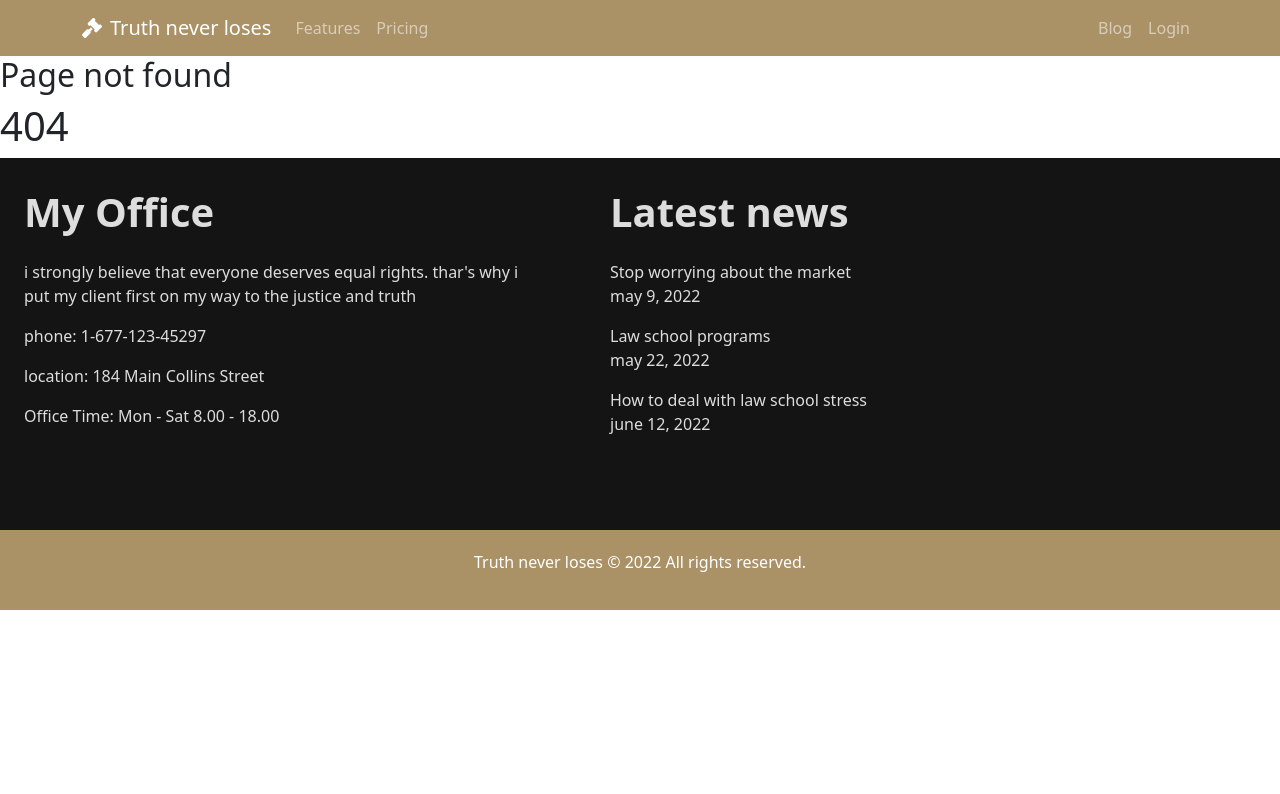
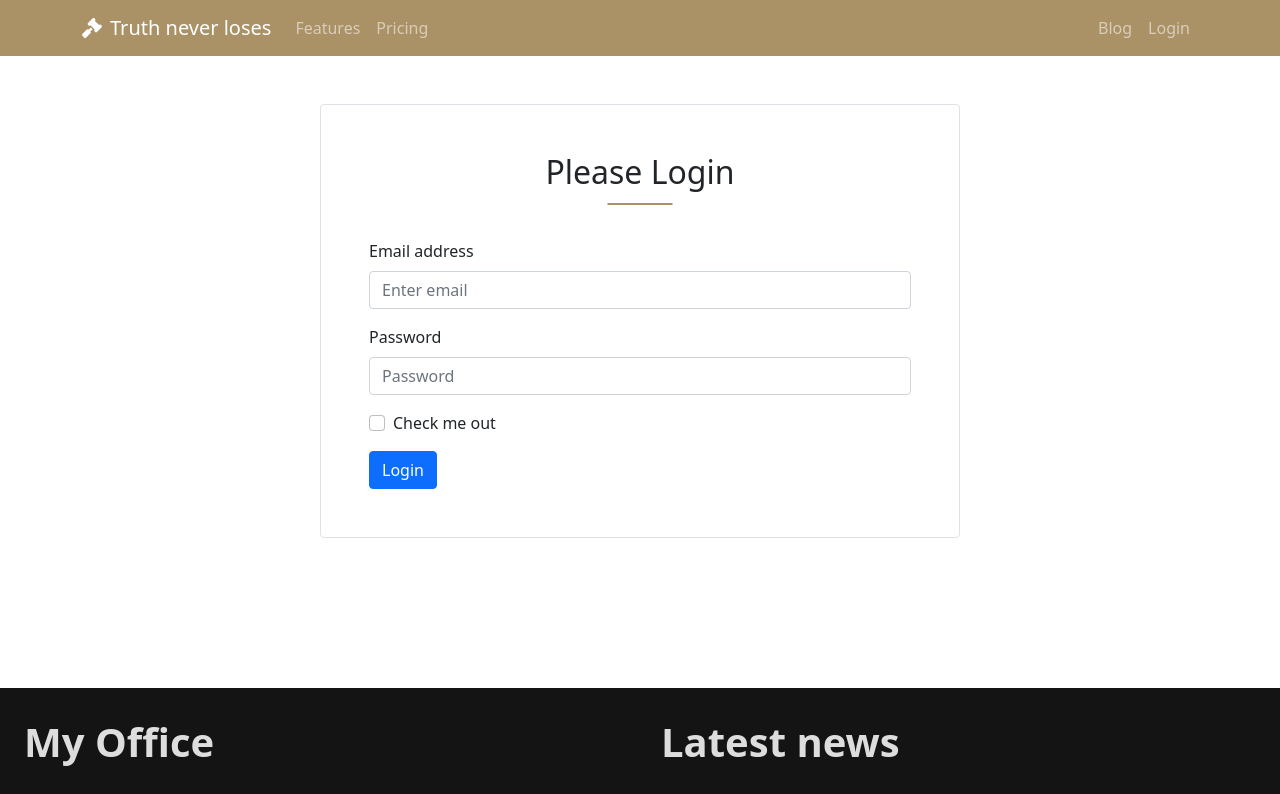
Before and after one commit to Safiul-Azam/truth-never-loses-client, a React (Create React App) app: page /login in a window 1280 px wide. Shown: the top 794 px of the page. Built offline with nearby package versions, Linux system fonts and the light colour scheme.

Commit message:
added login form and get input value by useRef()

```diff
--- a/package.json
+++ b/package.json
@@ -14,6 +14,7 @@
     "react": "^18.0.0",
     "react-bootstrap": "^2.2.3",
     "react-dom": "^18.0.0",
+    "react-firebase-hooks": "^5.0.3",
     "react-router-dom": "^6.3.0",
     "react-scripts": "5.0.1",
     "web-vitals": "^2.1.4"
--- a/src/App.js
+++ b/src/App.js
@@ -1,10 +1,12 @@
-import logo from './logo.svg';
 import './App.css';
 import { Route, Routes } from 'react-router-dom';
 import Home from './Pages/Home/Home/Home';
 import Header from './Pages/Shared/Header/Header';
 import NoFound from './Pages/Shared/NoFound/NoFound';
 import Footer from './Pages/Shared/Footer/Footer';
+import CheckOut from './Pages/CheckOut/CheckOut';
+import RequireAuth from './Pages/Login/RequireAuth/RequireAuth';
+import Login from './Pages/Login/Login/Login';
 
 function App() {
   return (
@@ -13,6 +15,12 @@ function App() {
       <Routes>
         <Route path='/' element={<Home></Home>}></Route>
         <Route path='/home' element={<Home></Home>}></Route>
+        <Route path='/login' element={<Login></Login>}></Route>
+        <Route path='/checkout' element={
+          <RequireAuth>
+            <CheckOut></CheckOut>
+          </RequireAuth>
+        }></Route>
         <Route path='*'element={<NoFound></NoFound>}></Route>
       </Routes>
       <Footer></Footer>
--- a/src/Pages/Home/Home/Service/Service.js
+++ b/src/Pages/Home/Home/Service/Service.js
@@ -1,9 +1,14 @@
 import React from 'react';
 import { Card } from 'react-bootstrap';
+import { useNavigate } from 'react-router-dom';
 import './Service.css'
 
 const Service = ({ service }) => {
-    const { name, img, description, price } = service
+    const { name, img, description, price,id } = service
+    const navigate = useNavigate()
+    const navigateToCheckOutPage = ()=>{
+        navigate('/checkout/'+ id)
+    }
     return (
         <Card className='me-4 border rounded my-5'>
              <Card>
@@ -18,7 +23,7 @@ const Service = ({ service }) => {
                 </Card.Text>
             </Card.Body>
             <Card>
-                <button className='services-btn btn'>GET SERVICE</button>
+                <button onClick={navigateToCheckOutPage} className='services-btn btn'>GET SERVICE</button>
             </Card>
         </Card>
     );
--- a/src/Pages/Home/Services/Services.js
+++ b/src/Pages/Home/Services/Services.js
@@ -9,8 +9,8 @@ import Service from '../Home/Service/Service';
 
 const services = [
     { id: 1, name: 'Personal and commercial', price: 960, description: 'I handle the tough charge negotiation with police and brings innovate thinking to defending My clients in Court. My record is outstanding. I will stand shoulder to shoulder with you from the beginning to the end of your matter.', img: services1 },
-    { id: 1, name: 'Immigration', price: 750, description: 'An immigration lawyer helps you with all the gritty processes that come with immigration, making the entire experience more convenient and hassle-free.', img: services2 },
-    { id: 1, name: 'Criminal', price: 570, description: 'Life as a criminal defense lawyer is tough; there are a lot of highs and lows, but it’s completely worth it in the end. Here is what it’s like to be a criminal defense lawyer.', img: services3 },
+    { id: 2, name: 'Immigration', price: 750, description: 'An immigration lawyer helps you with all the gritty processes that come with immigration, making the entire experience more convenient and hassle-free.', img: services2 },
+    { id: 3, name: 'Criminal', price: 570, description: 'Life as a criminal defense lawyer is tough; there are a lot of highs and lows, but it’s completely worth it in the end. Here is what it’s like to be a criminal defense lawyer.', img: services3 },
 ]
 
 const Services = () => {
--- a/src/Pages/Login/Login/Login.js
+++ b/src/Pages/Login/Login/Login.js
@@ -1,9 +1,36 @@
-import React from 'react';
+import React, {useRef} from 'react';
+import { Button, Form } from 'react-bootstrap';
 
 const Login = () => {
+    const emailRef = useRef('')
+    const passwordRef = useRef('')
+
+    const handleSubmit = e => {
+        e.preventDefault()
+        const email = emailRef.current.value
+        const password = passwordRef.current.value
+        console.log(email, password)
+    }
     return (
-        <div>
-            <h3>this is login page</h3>
+        <div className='w-50 mx-auto mt-5 border rounded p-5'>
+            <h2 className='text-center line mb-5'>Please Login</h2>
+            <Form onSubmit={handleSubmit}>
+                <Form.Group className="mb-3" controlId="formBasicEmail">
+                    <Form.Label>Email address</Form.Label>
+                    <Form.Control ref={emailRef} type="email" placeholder="Enter email" />
+                </Form.Group>
+
+                <Form.Group className="mb-3" controlId="formBasicPassword">
+                    <Form.Label>Password</Form.Label>
+                    <Form.Control ref={passwordRef} type="password" placeholder="Password" />
+                </Form.Group>
+                <Form.Group className="mb-3" controlId="formBasicCheckbox">
+                    <Form.Check type="checkbox" label="Check me out" />
+                </Form.Group>
+                <Button variant="primary" type="submit">
+                    Login
+                </Button>
+            </Form>
         </div>
     );
 };
--- /dev/null
+++ b/src/Pages/Login/RequireAuth/RequireAuth.js
@@ -0,0 +1,11 @@
+import React from 'react';
+import { Navigate, useLocation } from 'react-router-dom';
+import { useAuthState } from 'react-firebase-hooks/auth';
+const RequireAuth = ({children}) => {
+
+    const location = useLocation()
+
+    return children
+};
+
+export default RequireAuth;
--- a/src/Pages/Shared/Footer/Footer.css
+++ b/src/Pages/Shared/Footer/Footer.css
@@ -1,11 +1,8 @@
 .footer{
-
+    margin-top: 150px;
     background-color: #141414;
 }
 .footer-container{
-    display: grid;
-    grid-template-columns: repeat(2, 1fr);
-    grid-gap: 40px;
     color: #ddd;
     padding: 30px;
 }
--- a/src/Pages/Shared/Footer/Footer.js
+++ b/src/Pages/Shared/Footer/Footer.js
@@ -7,14 +7,14 @@ const Footer = () => {
     return (
         <div className='footer'>
             <div className='container footer-container row'>
-                <div className='col-lg-6 col-sm-12 mb-5'>
+                <div className='col-lg-7 col-sm-12 mb-5'>
                     <h3 className='fs-1 fw-bold mb-4'>My Office</h3>
-                    <p>i strongly believe that everyone deserves equal rights. thar's why i put my client first on my way to the justice and truth</p>
+                    <p className='w-50'>i strongly believe that everyone deserves equal rights. thar's why i put my client first on my way to the justice and truth</p>
                     <address>phone: 1-677-123-45297</address>
                     <address>location: 184 Main Collins Street</address>
                     <address>Office Time: Mon - Sat 8.00 - 18.00</address>
                 </div>
-                <div className='col-lg-5 col-sm-12 mb-5'>
+                <div className='col-lg-4 col-sm-12 mb-5'>
                     <h3 className='fs-1 fw-bold mb-4'>Latest news</h3>
                     <span>Stop worrying about the market</span>
                     <p>may 9, 2022</p>
```
Also changed, not shown: 1 other file (tests, documents, lock files or other folders).
